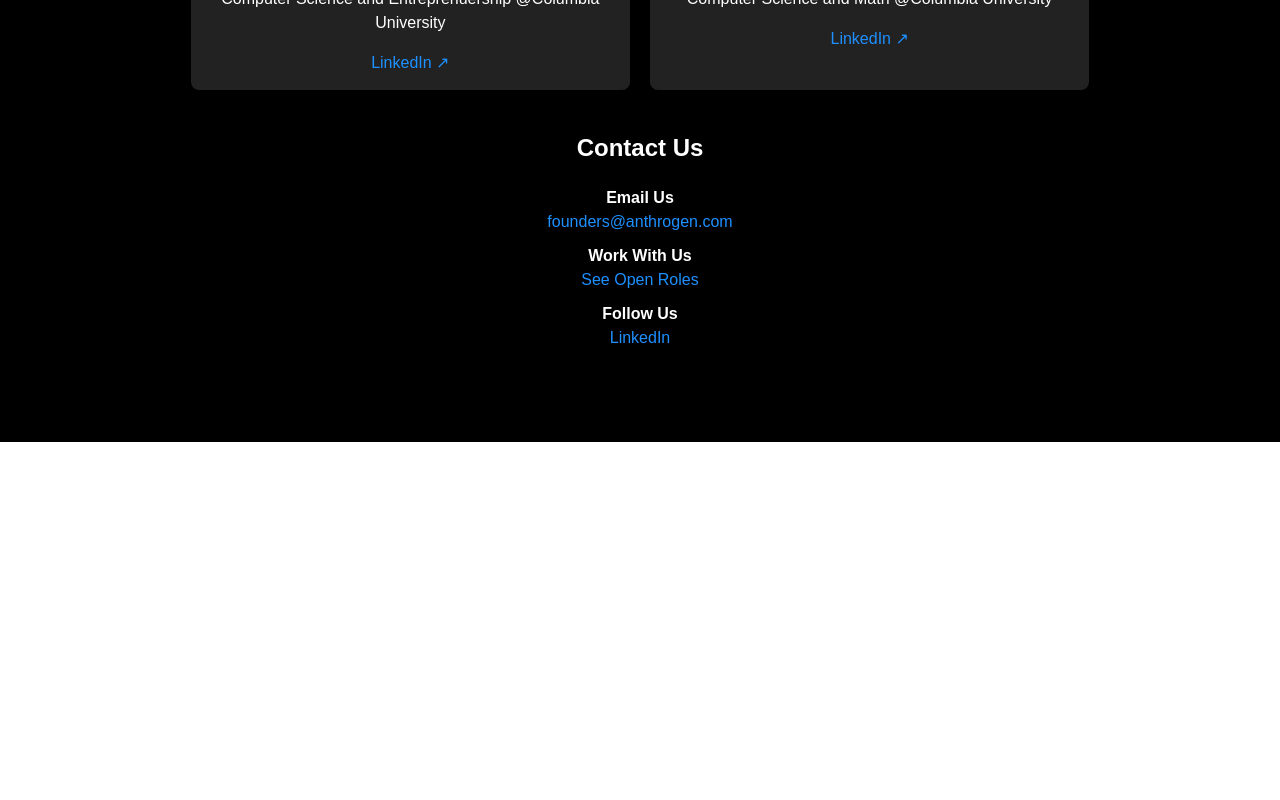
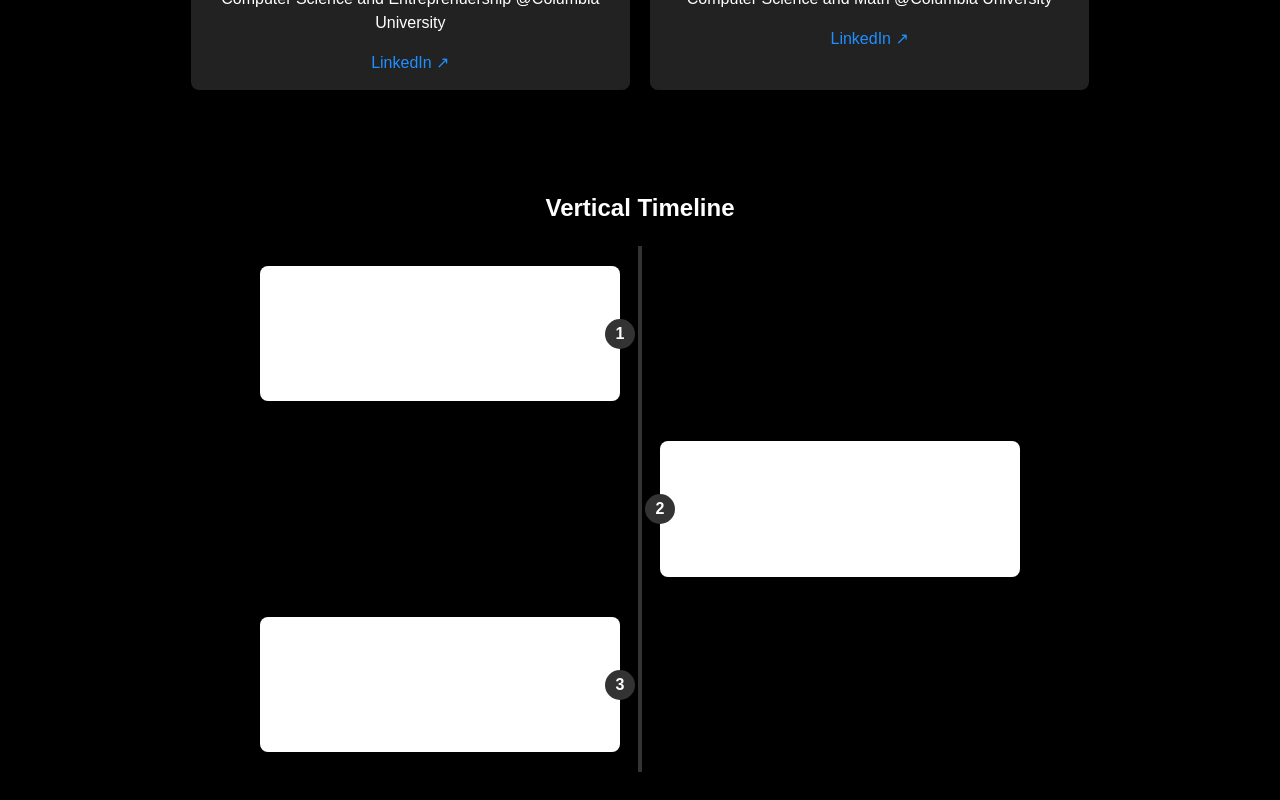
Before and after one commit to ashleyGarcia0405/cu-founder-collective, a React (Vite) app: page / in a window 1280 px wide. Shown: the part 1040-1840 px from the top of the page. Before the commit the page ends 1482 px from the top, so only its background shows below. Built offline with nearby package versions, Linux system fonts and the light colour scheme.

Commit message:
feat: timeline

```diff
--- a/src/App.css
+++ b/src/App.css
@@ -1,5 +1,5 @@
 #root {
-  max-width: 1280px;
+  max-width: 100%;
   margin: 0 auto;
   padding: 2rem;
   text-align: center;
@@ -51,7 +51,7 @@ body {
 
 .app {
   padding: 20px;
-  max-width: 1200px;
+  max-width: 100%;
   margin: auto;
 }
 
@@ -102,3 +102,73 @@ h2 {
   margin: 0;
   font-weight: bold;
 }
+
+
+.timeline-section {
+  text-align: center;
+  padding: 40px 20px;
+}
+
+.timeline {
+  position: relative;
+  max-width: 800px;
+  margin: 0 auto;
+}
+
+.timeline::after {
+  content: "";
+  position: absolute;
+  width: 4px;
+  background-color: #333;
+  top: 0;
+  bottom: 0;
+  left: 50%;
+  margin-left: -2px;
+}
+
+.timeline-item {
+  position: relative;
+  width: 50%;
+  padding: 20px;
+  box-sizing: border-box;
+}
+
+.timeline-item.left {
+  left: 0;
+  text-align: right;
+}
+
+.timeline-item.right {
+  left: 50%;
+  text-align: left;
+}
+
+.timeline-content {
+  background: #fff;
+  padding: 15px;
+  border-radius: 8px;
+  position: relative;
+  box-shadow: 0 4px 6px rgba(0, 0, 0, 0.2);
+}
+
+.timeline-number {
+  position: absolute;
+  top: 50%;
+  transform: translateY(-50%);
+  background: #333;
+  color: white;
+  width: 30px;
+  height: 30px;
+  border-radius: 50%;
+  text-align: center;
+  line-height: 30px;
+  font-weight: bold;
+}
+
+.timeline-item.left .timeline-number {
+  right: -15px;
+}
+
+.timeline-item.right .timeline-number {
+  left: -15px;
+}
--- a/src/App.jsx
+++ b/src/App.jsx
@@ -17,6 +17,21 @@ const teamData = [
     role: "Co-founder",
     description: "Computer Science and Math @Columbia University",
     linkedin: "https://www.linkedin.com/in/ashley-garcia1/",
+  },
+];
+
+const timelineData = [
+  {
+    date: "2021",
+    event: "Company Founded",
+  },
+  {
+    date: "2022",
+    event: "First Product Launch",
+  },
+  {
+    date: "2023",
+    event: "Series A Funding",
   },
 ];
 
@@ -58,6 +73,23 @@ const TeamSection = () => (
   </div>
 );
 
+const TimelineSection = () => (
+  <div className="timeline-section">
+    <h2>Vertical Timeline</h2>
+    <div className="timeline">
+      {timelineData.map((item, index) => (
+        <div key={index} className={`timeline-item ${index % 2 === 0 ? 'left' : 'right'}`}>
+          <div className="timeline-content">
+            <div className="timeline-number">{index + 1}</div>
+            <h3>{item.event}</h3>
+            <p>{item.date}</p>
+            <p>{item.description}</p>
+          </div>
+        </div>
+      ))}
+    </div>
+  </div>
+);
 
 const App = () => (
   <div className="app">
@@ -66,6 +98,7 @@ const App = () => (
     </div>
     <div className="content">
       <TeamSection />
+      <TimelineSection />
       <ContactSection />
     </div>
   </div>
--- a/src/components/spline_animations.jsx
+++ b/src/components/spline_animations.jsx
@@ -10,6 +10,8 @@ const SplineAnimation = () => (
       clipPath: "inset(0 0 60px 0)",
       width: "100%",
       height: "100vh",
+      paddingTop: 0,
+      paddintBotton:0,
     }}
   >
     <Spline scene="https://prod.spline.design/sgMk51ONrTMCt9eO/scene.splinecode" />
```
